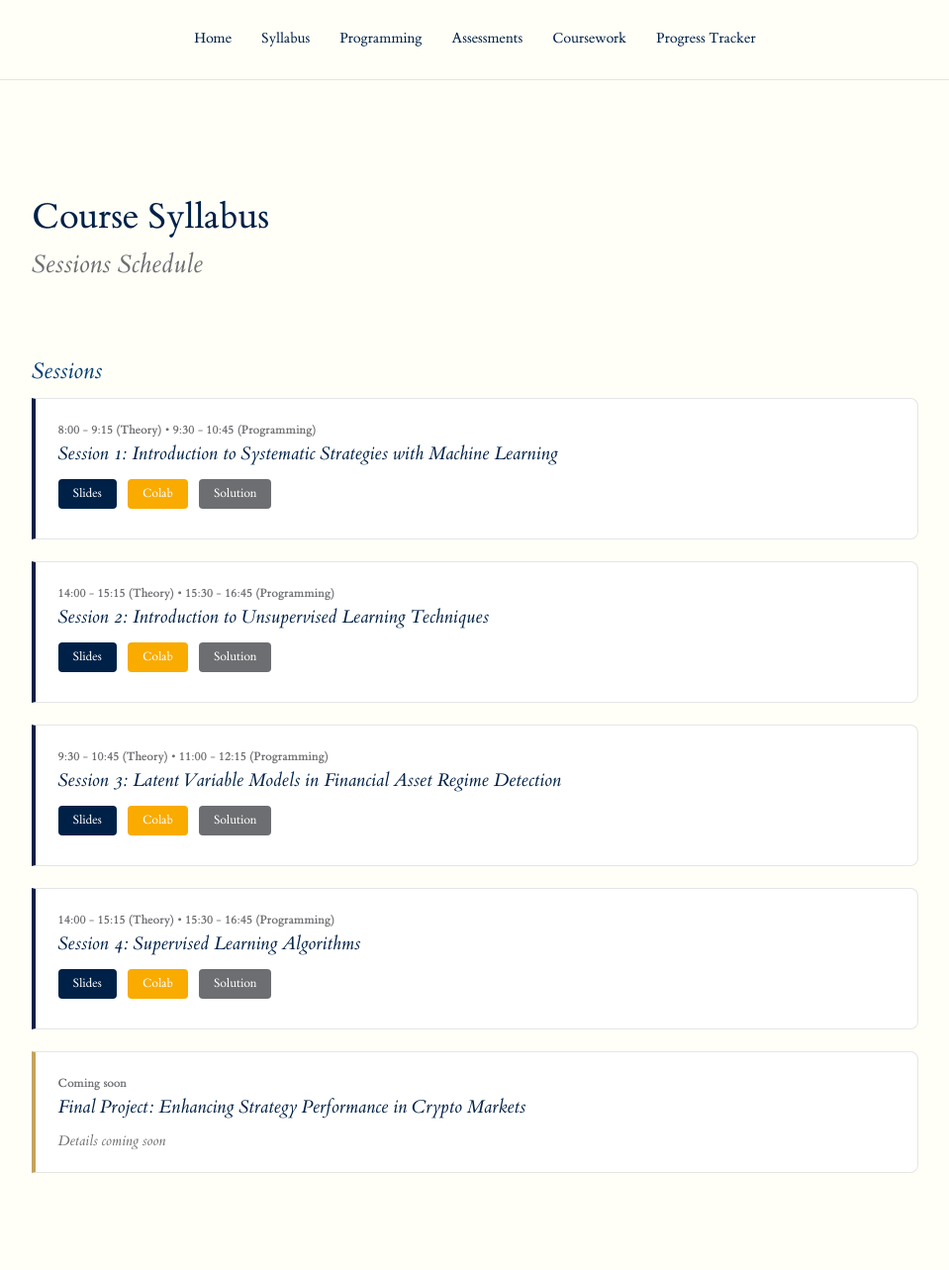
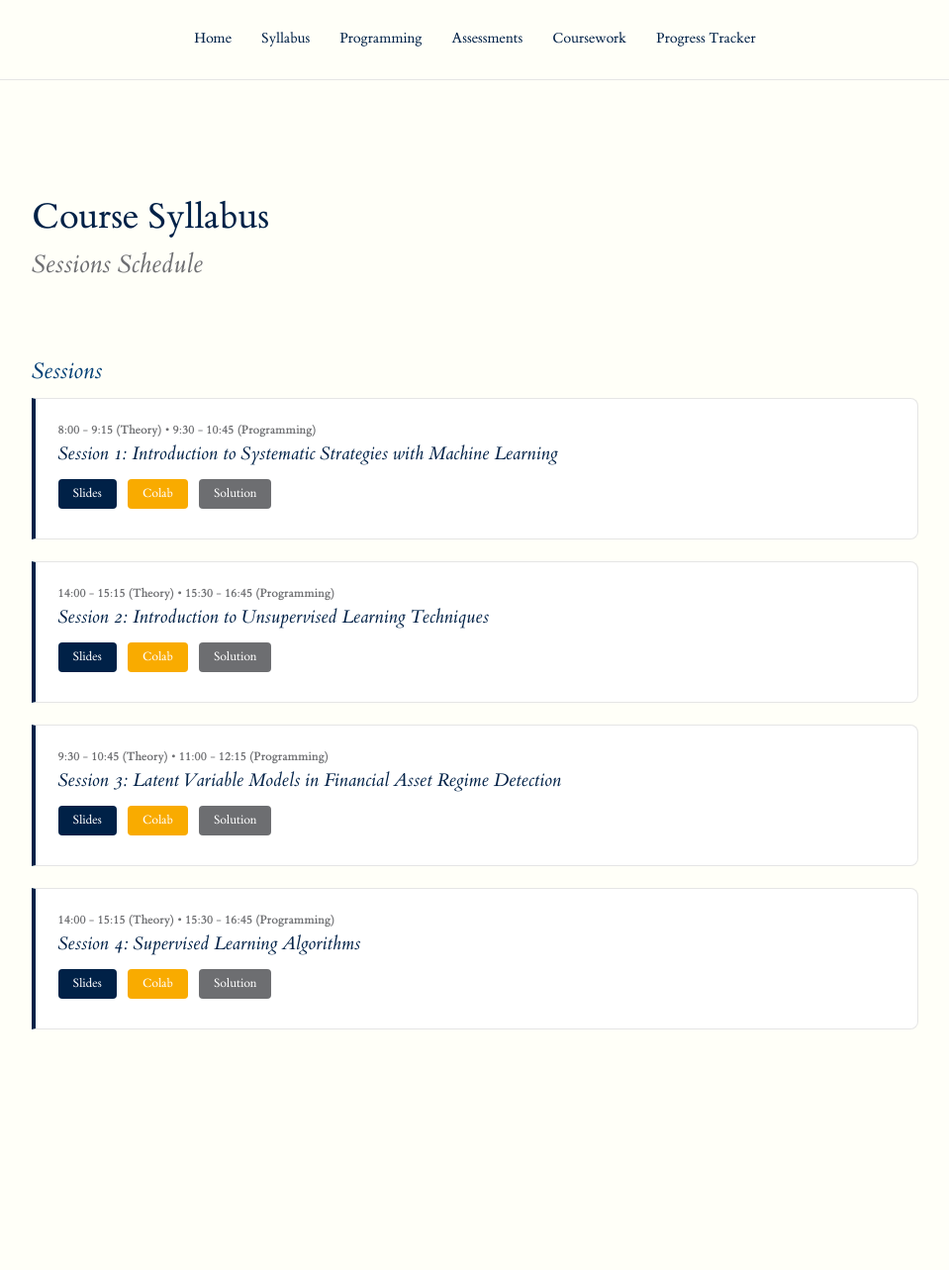
Before and after one commit to hm-ai/IMT_ML_and_Finance, a Jekyll site: the page built from syllabus.md, in a window 1280 px wide. Shown: the whole page at 99% size, without its empty margins (160-1119 px from the left). Built offline with Jekyll 4.4.1, drawn with Linux system fonts in a browser that asks for light colours; after the commit the page ends 1137 px from its top, so only the background shows below that.

Commit message:
Remove final project card from syllabus page
Co-Authored-By: Claude Opus 4.6 (1M context) <noreply@anthropic.com>

```diff
--- a/syllabus.md
+++ b/syllabus.md
@@ -62,13 +62,5 @@ permalink: /syllabus/
       </div>
     </div>
 
-    <div class="week-card week-review">
-      <div class="week-date">Coming soon</div>
-      <h3>Final Project: Enhancing Strategy Performance in Crypto Markets</h3>
-      <div class="materials">
-        <span class="coming-soon">Details coming soon</span>
-      </div>
-    </div>
-
   </section>
 </article>
```
